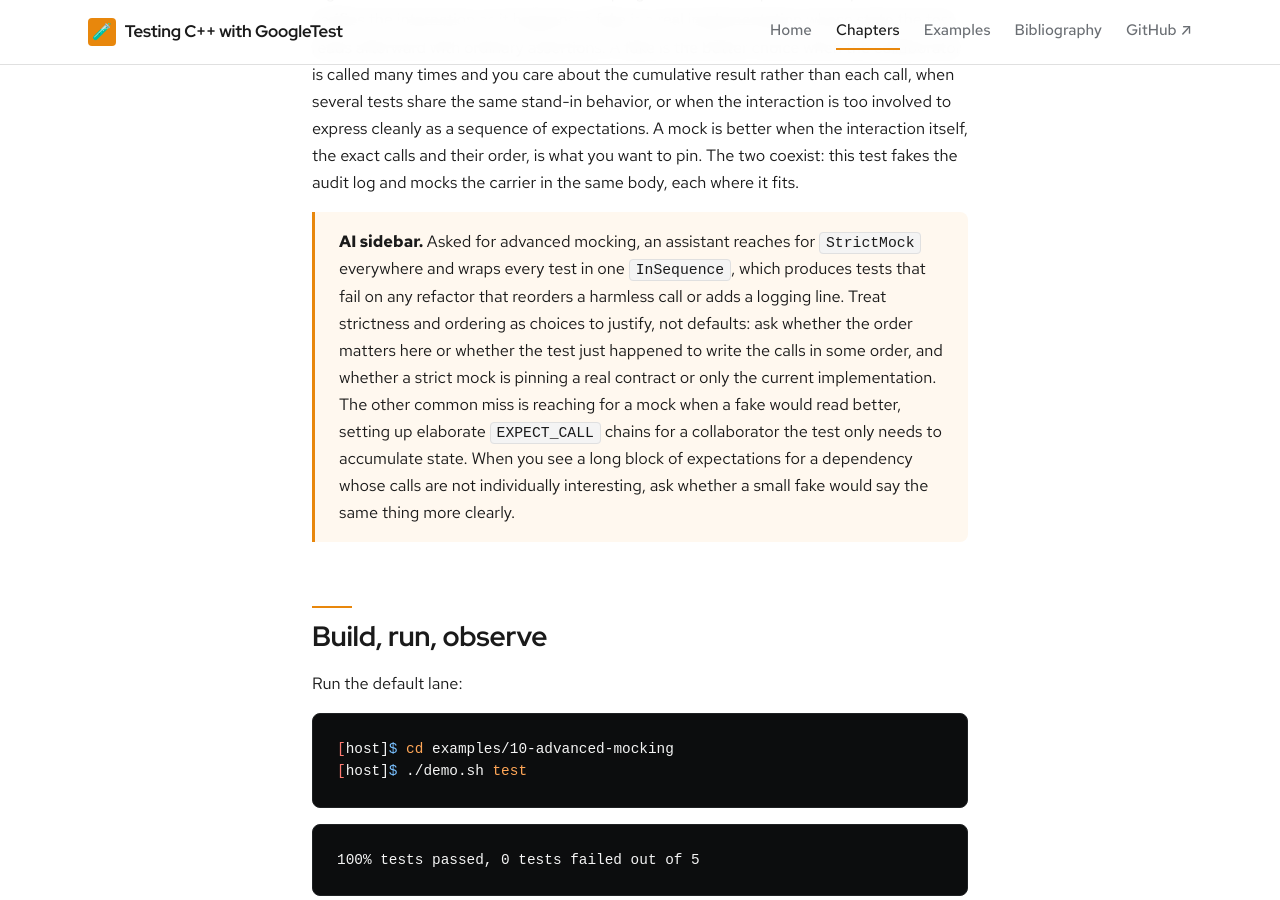
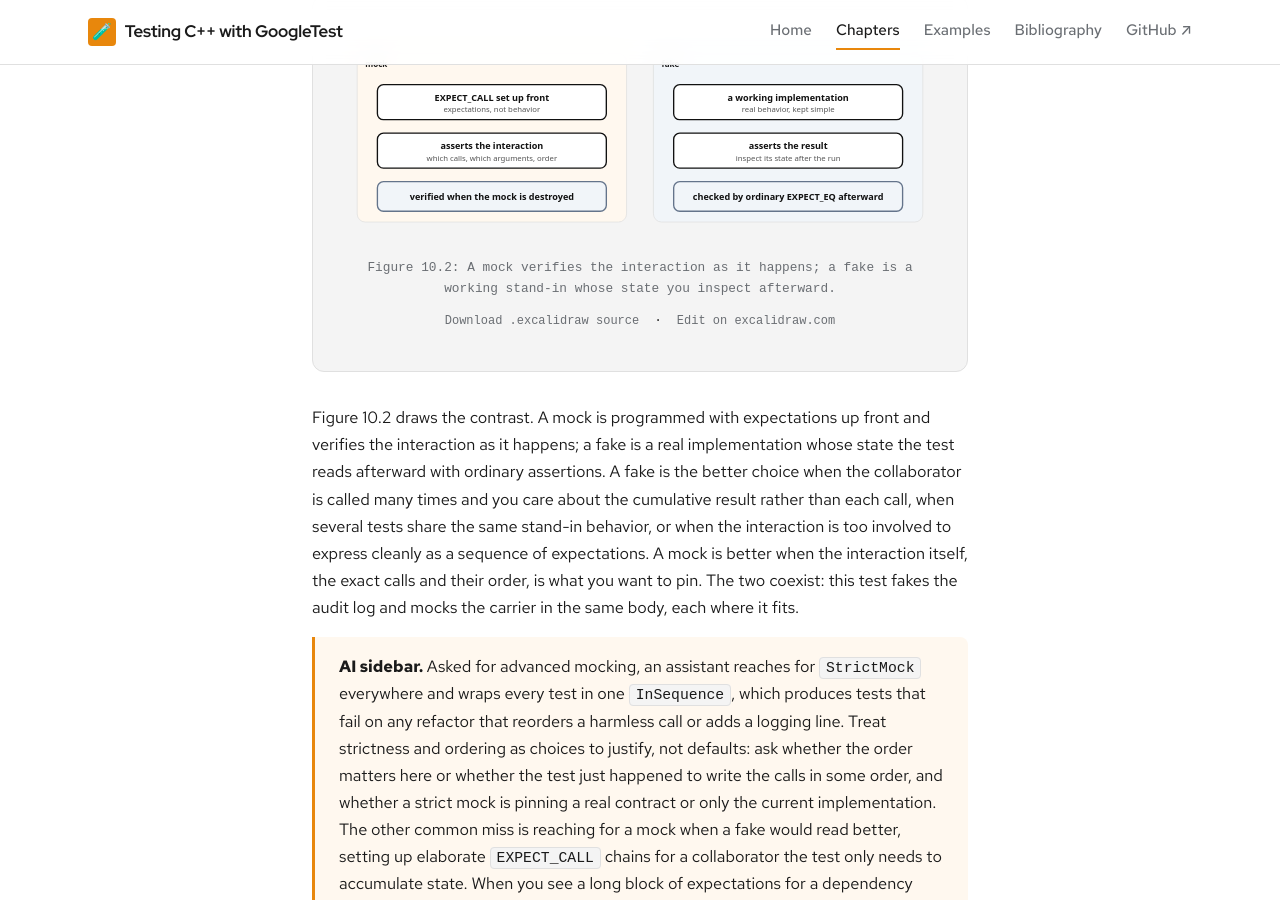
Before and after one commit to patterncatalyst/cpp-testing-with-googletest, a Jekyll site: the page built from _docs/10-advanced-mocking-and-testability.md, in a window 1280 px wide and 900 px high, scrolled down 7122 px. Built offline with Jekyll 4.4.1, drawn with Linux system fonts in a browser that asks for light colours; some web fonts are replaced.

Commit message:
docs(r06.x): add the missing Figure 10.2 include; regenerate manuscript
Diagram audit found Chapter 10's prose referencing Figure 10.2 (mock vs fake)
while the include was never added, so the figure was invisible on the site; the
SVG existed and was paired. Added the include and regenerated the manuscript (26
figures). Audit otherwise clean: all 26 figures referenced and paired, no
chapter/part numbers or internal codes baked into any SVG.

````diff
--- a/_docs/10-advanced-mocking-and-testability.md
+++ b/_docs/10-advanced-mocking-and-testability.md
@@ -178,6 +178,8 @@ TEST(BookingService, FakeAuditLogAccumulatesEverySuccess) {
 }
 ```
 
+{% include excalidraw.html file="10-mock-vs-fake" alt="Two columns contrasting a mock and a fake. A mock is set up with EXPECT_CALL expectations rather than behavior, asserts the interaction (which calls, which arguments, which order), and is verified when the mock is destroyed. A fake is a working implementation with real behavior kept simple, asserts the result by inspecting its state after the run, and is checked by an ordinary EXPECT_EQ afterward." caption="Figure 10.2: A mock verifies the interaction as it happens; a fake is a working stand-in whose state you inspect afterward." %}
+
 Figure 10.2 draws the contrast. A mock is programmed with expectations up front and verifies the interaction as it happens; a fake is a real implementation whose state the test reads afterward with ordinary assertions. A fake is the better choice when the collaborator is called many times and you care about the cumulative result rather than each call, when several tests share the same stand-in behavior, or when the interaction is too involved to express cleanly as a sequence of expectations. A mock is better when the interaction itself, the exact calls and their order, is what you want to pin. The two coexist: this test fakes the audit log and mocks the carrier in the same body, each where it fits.
 
 > **AI sidebar.** Asked for advanced mocking, an assistant reaches for `StrictMock` everywhere and wraps every test in one `InSequence`, which produces tests that fail on any refactor that reorders a harmless call or adds a logging line. Treat strictness and ordering as choices to justify, not defaults: ask whether the order matters here or whether the test just happened to write the calls in some order, and whether a strict mock is pinning a real contract or only the current implementation. The other common miss is reaching for a mock when a fake would read better, setting up elaborate `EXPECT_CALL` chains for a collaborator the test only needs to accumulate state. When you see a long block of expectations for a dependency whose calls are not individually interesting, ask whether a small fake would say the same thing more clearly.
````
Also changed, not shown: manuscript/10-advanced-mocking-and-testability.md (+2 -0 lines), manuscript/resources/10-mock-vs-fake.png (added).
